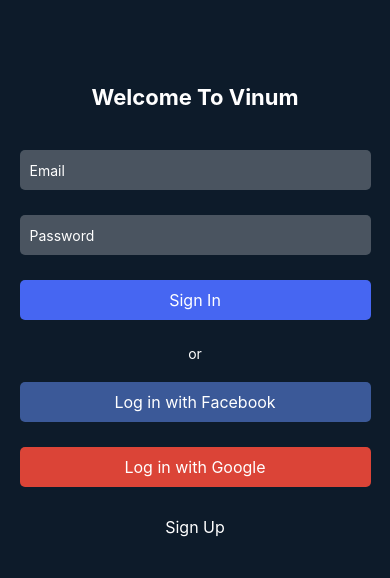
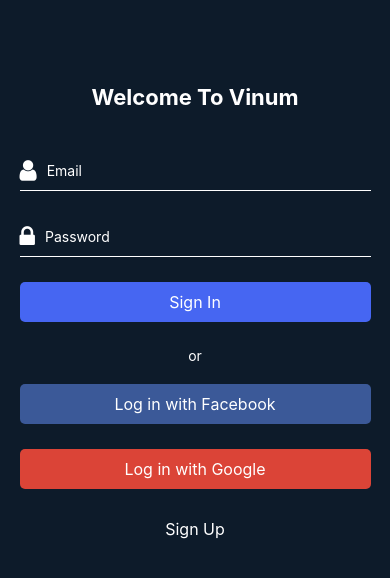
Before and after one commit to Cabezlea/Vinum, a React Native app: screen / in a window 390 px wide. Shown: the top 578 px of the page. Built offline with nearby package versions, Linux system fonts and the light colour scheme.

Commit message:
Norero Sign In, need to add pictures for the user and password

```diff
--- a/pages/SignIn.jsx
+++ b/pages/SignIn.jsx
@@ -1,28 +1,42 @@
 import React from 'react';
-import { View, Text, Button, StyleSheet, TextInput, Dimensions, TouchableOpacity } from 'react-native';
+import { View, Text, StyleSheet, TextInput, Dimensions, TouchableOpacity } from 'react-native';
+import Icon from 'react-native-vector-icons/FontAwesome'; // Import FontAwesome or any other icon set
 
-const {height} = Dimensions.get('window');
+const { height } = Dimensions.get('window');
+
 const SignInScreen = ({ onSignIn }) => {
   return (
     <View style={styles.container}>
-      {/* Text Input from the user */}
       <Text style={styles.welcomeText}>Welcome To Vinum</Text>
-      <TextInput style={styles.input} placeholder="Email" placeholderTextColor="#FFFFFF"/>
-      <TextInput style={styles.input} placeholder="Password" placeholderTextColor="#FFFFFF"/>
-      {/* Buttons for the user to Sign in */}
+      <View style={styles.inputContainer}>
+        <Icon name="user" size={24} color="#FFFFFF" />
+        <TextInput
+          style={styles.input}
+          placeholder="Email"
+          placeholderTextColor="#FFFFFF"
+          underlineColorAndroid="transparent"
+        />
+      </View>
+      <View style={styles.inputContainer}>
+        <Icon name="lock" size={24} color="#FFFFFF" />
+        <TextInput
+          style={styles.input}
+          placeholder="Password"
+          placeholderTextColor="#FFFFFF"
+          underlineColorAndroid="transparent"
+          secureTextEntry
+        />
+      </View>
       <TouchableOpacity style={styles.button} onPress={onSignIn}>
         <Text style={styles.buttonText}>Sign In</Text>
       </TouchableOpacity>
       <Text style={styles.orText}>or</Text>
-
       <TouchableOpacity style={styles.buttonFacebook} onPress={() => {}}>
         <Text style={styles.buttonText}>Log in with Facebook</Text>
       </TouchableOpacity>
-
       <TouchableOpacity style={styles.buttonGoogle} onPress={() => {}}>
         <Text style={styles.buttonText}>Log in with Google</Text>
       </TouchableOpacity>
-
       <TouchableOpacity style={styles.signUpButton} onPress={() => {}}>
         <Text style={styles.signUpText}>Sign Up</Text>
       </TouchableOpacity>
@@ -37,7 +51,6 @@
     alignItems: 'center',
     backgroundColor: '#0D1B2A',
     paddingTop: height * 0.1,
-
   },
   welcomeText: {
     fontSize: 22,
@@ -45,18 +58,23 @@
     marginBottom: 40,
     color: '#FFFFFF',
   },
+  inputContainer: {
+    flexDirection: 'row',
+    alignItems: 'center',
+    borderBottomWidth: 1,
+    borderBottomColor: '#FFFFFF',
+    marginBottom: 25,
+    width: '90%',
+  },
   input: {
     color: '#FFFFFF',
-    width: '90%',
+    flex: 1,
+    paddingHorizontal: 10,
     height: 40,
-    backgroundColor: '#ffffff40',
-    borderRadius: 5,
-    paddingHorizontal: 10,
-    marginBottom: 25,
   },
   button: {
     width: '90%',
-    backgroundColor: '#4666F2', // Example color
+    backgroundColor: '#4666F2',
     padding: 10,
     alignItems: 'center',
     borderRadius: 5,
@@ -71,7 +89,7 @@
     marginBottom: 20,
   },
   buttonFacebook: {
-    backgroundColor: '#3B5998', // Facebook blue
+    backgroundColor: '#3B5998',
     width: '90%',
     padding: 10,
     alignItems: 'center',
@@ -79,7 +97,7 @@
     marginBottom: 25,
   },
   buttonGoogle: {
-    backgroundColor: '#DB4437', // Google red
+    backgroundColor: '#DB4437',
     width: '90%',
     padding: 10,
     alignItems: 'center',
@@ -92,7 +110,7 @@
   signUpText: {
     color: '#FFFFFF',
     fontSize: 16,
-  }
+  },
 });
 
 export default SignInScreen;
```
Also changed, not shown: 1 other file (tests, documents, lock files or other folders).
